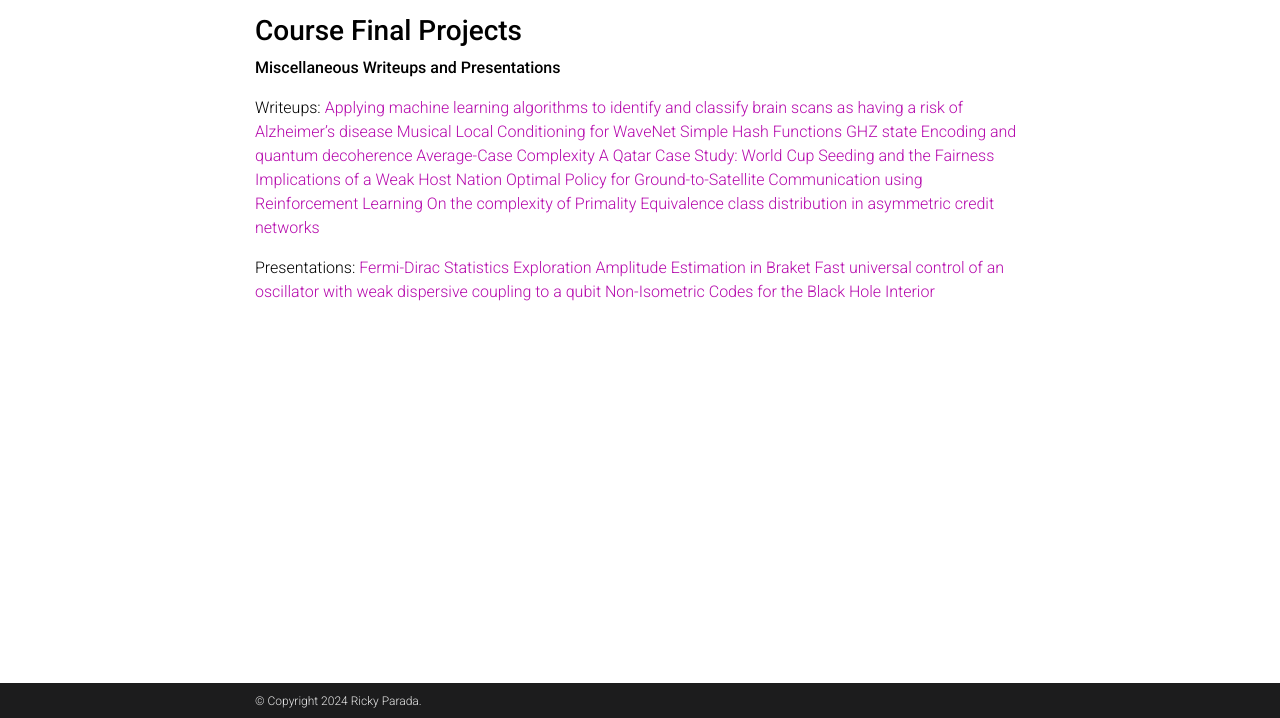
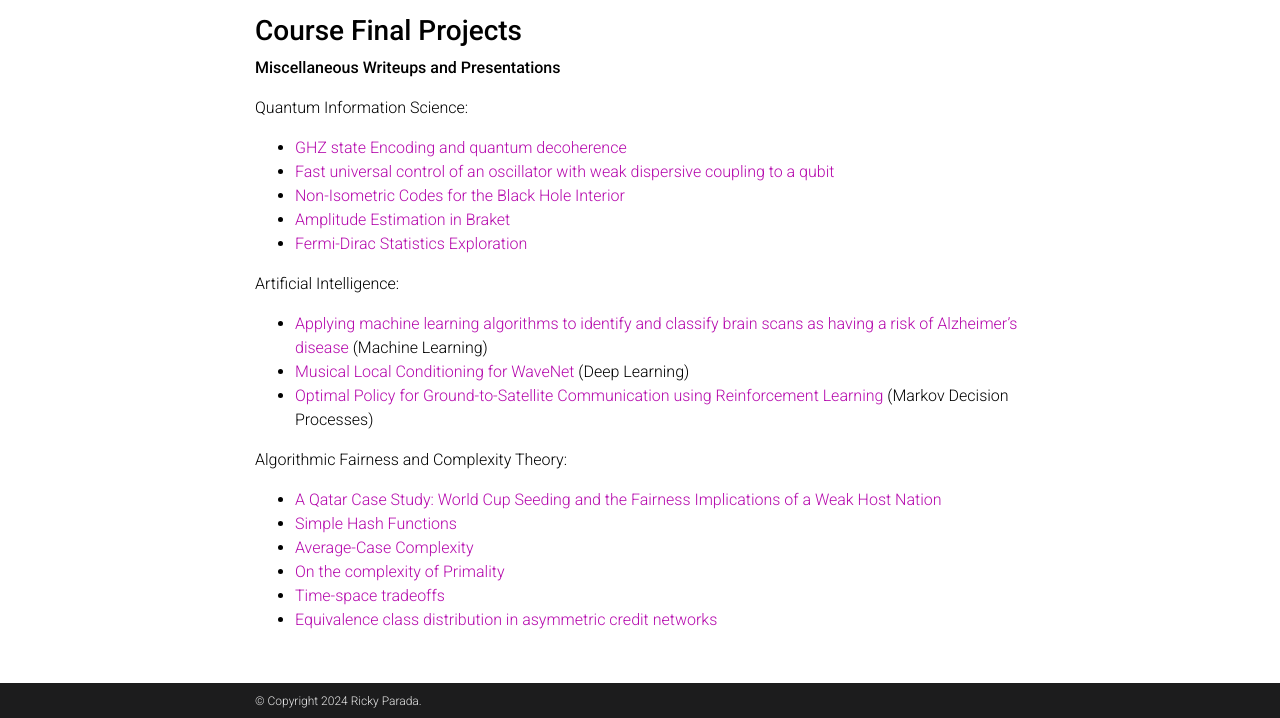
Before and after one commit to rickyparada/rickyparada.github.io, a Jekyll site: the page built from _pages/projects.md, in a window 1280 px wide and 900 px high, scrolled down 1583 px, cut to the strip 182-900 px from the top of the window. Built offline with Jekyll 4.4.1, drawn with Linux system fonts in a browser that asks for light colours; comment, search, counter and statistics services are not loaded; a style sheet for code colours, icons or effects is not loaded.

Commit message:
updated projects.md

```diff
--- a/_pages/projects.md
+++ b/_pages/projects.md
@@ -71,17 +71,22 @@ San Francisco Marathon result [available here](https://www.athlinks.com/event/14
 
 **Miscellaneous Writeups and Presentations**
 
-Writeups: [Applying machine learning algorithms to identify and classify brain scans as having a risk of Alzheimer's disease](https://cs229.stanford.edu/proj2021spr/report2/82006956.pdf){:target="_blank"}
-[Musical Local Conditioning for WaveNet](https://cs230.stanford.edu/projects_spring_2022/reports/127608644.pdf){:target="_blank"}
-[Simple Hash Functions](https://drive.google.com/file/d/1DKmONHj0UUC3jemYOHopdVcQ7CRVfWOD/view?usp=sharing){:target="_blank"}
-[GHZ state Encoding and quantum decoherence](https://drive.google.com/file/d/1nv1g3ZisPElbNo2EimdGxHr-2kBk_pCq/view?usp=sharing){:target="_blank"}
-[Average-Case Complexity](https://drive.google.com/file/d/1X3Ks58fdjeisPdB9_hIl2QrD5eXNcBHV/view?usp=sharing){:target="_blank"}
-[A Qatar Case Study: World Cup Seeding and the Fairness Implications of a Weak Host Nation](https://drive.google.com/file/d/1Nc_LqauGDCs4BrcSXA_n7BI8OicZTvV4/view?usp=sharing){:target="_blank"}
-[Optimal Policy for Ground-to-Satellite Communication using Reinforcement Learning](https://drive.google.com/file/d/1wGFW5xqyl3DYfkYzNm3d31UktLjY5QZD/view?usp=sharing){:target="_blank"}
-[On the complexity of Primality](https://drive.google.com/file/d/1-xd0q4-8gnB8EDwVik_hrTKxoXTA1vJA/view?usp=sharing){:target="_blank"}
-[Equivalence class distribution in asymmetric credit networks](https://drive.google.com/file/d/1-xd0q4-8gnB8EDwVik_hrTKxoXTA1vJA/view?usp=sharing){:target="_blank"}
+Quantum Information Science:
+- [GHZ state Encoding and quantum decoherence](https://drive.google.com/file/d/1nv1g3ZisPElbNo2EimdGxHr-2kBk_pCq/view?usp=sharing){:target="_blank"}
+- [Fast universal control of an oscillator with weak dispersive coupling to a qubit](https://drive.google.com/file/d/1oY30cefBjb9f2v-LJ2IuYkysEnRuqWVx/view?usp=sharing){:target="_blank"}
+- [Non-Isometric Codes for the Black Hole Interior](https://drive.google.com/file/d/1Xxc2CjuEzq62XxG_je3-UZ5xg3txO51I/view?usp=sharing){:target="_blank"}
+- [Amplitude Estimation in Braket](https://drive.google.com/file/d/1qz9l5QYwksFFHdOxyDR7tYz5fB65UG8-/view?usp=sharing){:target="_blank"}
+- [Fermi-Dirac Statistics Exploration](https://drive.google.com/file/d/1nK3qHI0AabHFcCiUFBvVE2EtyLQ2bkCH/view?usp=sharing){:target="_blank"}
 
-Presentations: [Fermi-Dirac Statistics Exploration](https://drive.google.com/file/d/1nK3qHI0AabHFcCiUFBvVE2EtyLQ2bkCH/view?usp=sharing){:target="_blank"}
-[Amplitude Estimation in Braket](https://drive.google.com/file/d/1qz9l5QYwksFFHdOxyDR7tYz5fB65UG8-/view?usp=sharing){:target="_blank"}
-[Fast universal control of an oscillator with weak dispersive coupling to a qubit](https://drive.google.com/file/d/1oY30cefBjb9f2v-LJ2IuYkysEnRuqWVx/view?usp=sharing){:target="_blank"}
-[Non-Isometric Codes for the Black Hole Interior](https://drive.google.com/file/d/1Xxc2CjuEzq62XxG_je3-UZ5xg3txO51I/view?usp=sharing){:target="_blank"}
+Artificial Intelligence:
+- [Applying machine learning algorithms to identify and classify brain scans as having a risk of Alzheimer's disease](https://cs229.stanford.edu/proj2021spr/report2/82006956.pdf){:target="_blank"} (Machine Learning)
+- [Musical Local Conditioning for WaveNet](https://cs230.stanford.edu/projects_spring_2022/reports/127608644.pdf){:target="_blank"} (Deep Learning)
+- [Optimal Policy for Ground-to-Satellite Communication using Reinforcement Learning](https://drive.google.com/file/d/1wGFW5xqyl3DYfkYzNm3d31UktLjY5QZD/view?usp=sharing){:target="_blank"} (Markov Decision Processes)
+
+Algorithmic Fairness and Complexity Theory:
+- [A Qatar Case Study: World Cup Seeding and the Fairness Implications of a Weak Host Nation](https://drive.google.com/file/d/1Nc_LqauGDCs4BrcSXA_n7BI8OicZTvV4/view?usp=sharing){:target="_blank"}
+- [Simple Hash Functions](https://drive.google.com/file/d/1DKmONHj0UUC3jemYOHopdVcQ7CRVfWOD/view?usp=sharing){:target="_blank"}
+- [Average-Case Complexity](https://drive.google.com/file/d/1X3Ks58fdjeisPdB9_hIl2QrD5eXNcBHV/view?usp=sharing){:target="_blank"}
+- [On the complexity of Primality](https://drive.google.com/file/d/1-xd0q4-8gnB8EDwVik_hrTKxoXTA1vJA/view?usp=sharing){:target="_blank"}
+- [Time-space tradeoffs](https://drive.google.com/file/d/1V74zuyV4c74WtC6Rvtj3MhBct4K9oCMH/view?usp=sharing){:target="_blank"}
+- [Equivalence class distribution in asymmetric credit networks](https://drive.google.com/file/d/1-xd0q4-8gnB8EDwVik_hrTKxoXTA1vJA/view?usp=sharing){:target="_blank"}
```
